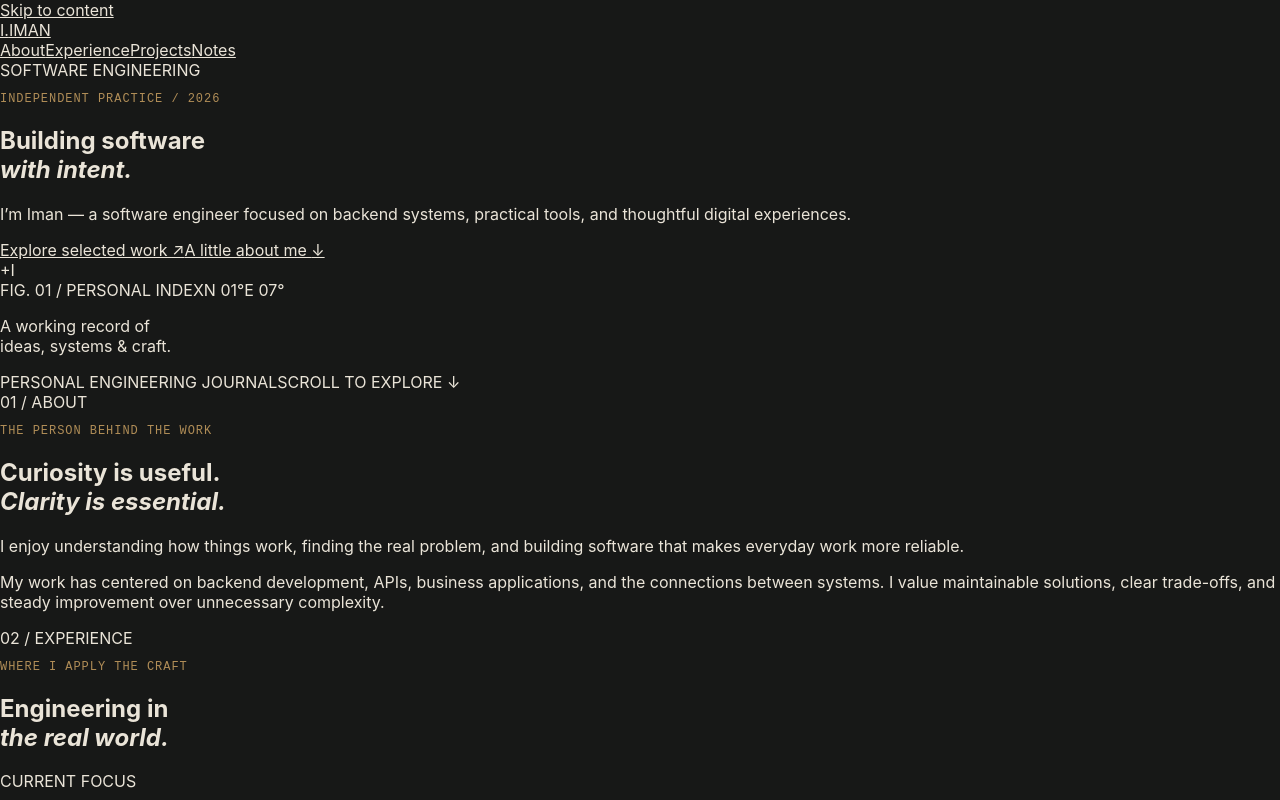
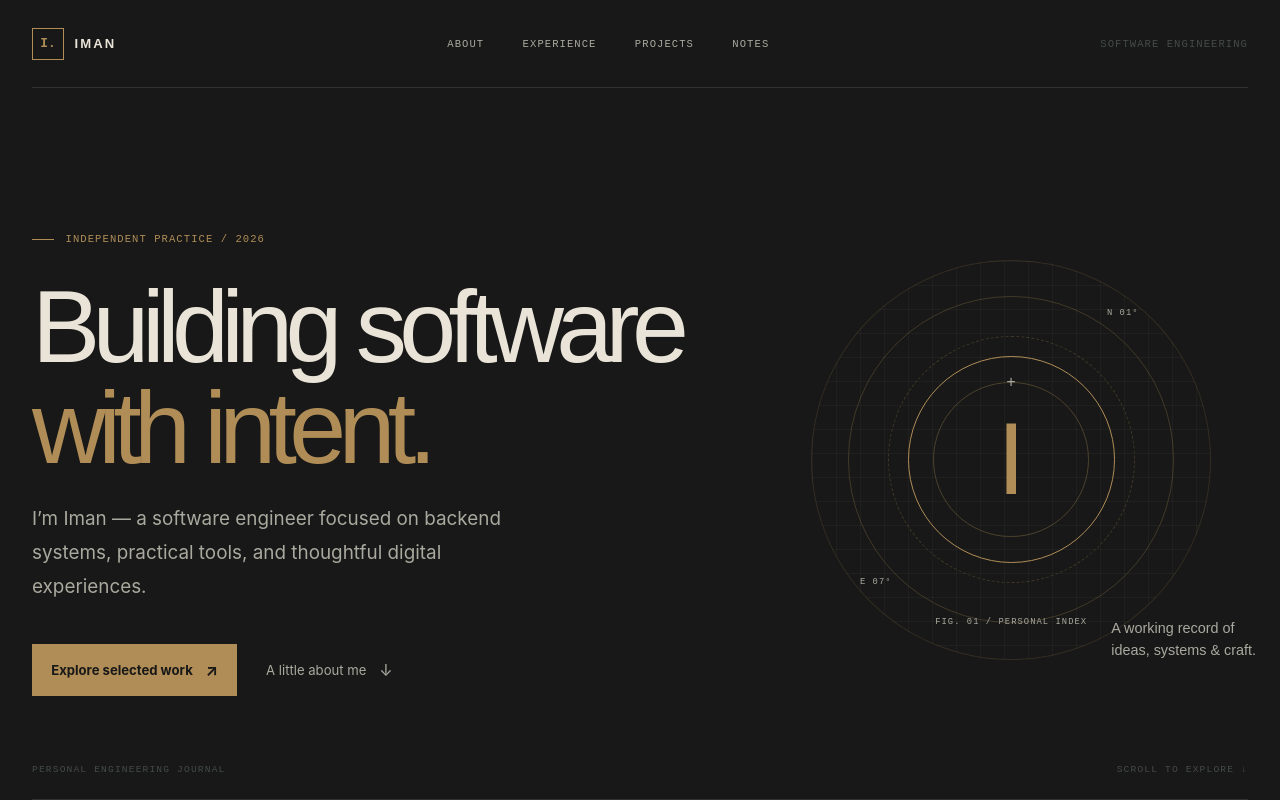
Before and after one commit to imandodo01/iman-portfolio, a React (Vite) app: page / in a window 1280 px wide. Shown: the top 800 px of the page. Built offline with nearby package versions, Linux system fonts and the light colour scheme.

Commit message:
feat(visual): style editorial blueprint portfolio layout

```diff
--- a/src/App.module.css
+++ b/src/App.module.css
@@ -1,30 +1,179 @@
-.shell {
-  width: min(100% - 3rem, 60rem);
+:global(*) { box-sizing: border-box; }
+
+.siteShell {
+  width: min(100% - 3rem, 76rem);
   margin-inline: auto;
-  padding-block: clamp(5rem, 14vh, 10rem);
 }
-.eyebrow {
+
+.skipLink {
+  position: absolute;
+  z-index: 10;
+  top: 0.75rem;
+  left: 1rem;
+  padding: 0.75rem 1rem;
+  transform: translateY(-160%);
+  background: var(--color-ivory);
+  color: var(--color-obsidian);
+}
+.skipLink:focus { transform: translateY(0); }
+
+.header {
+  min-height: 5.5rem;
+  display: flex;
+  align-items: center;
+  justify-content: space-between;
+  gap: 2rem;
+  border-bottom: var(--border-subtle);
+}
+.wordmark {
+  display: inline-flex;
+  align-items: center;
+  gap: 0.65rem;
+  color: var(--color-ivory);
+  text-decoration: none;
+  font-family: var(--font-heading);
+  font-size: 0.82rem;
+  font-weight: 700;
+  letter-spacing: 0.16em;
+}
+.wordmarkMark {
+  display: grid;
+  width: 2rem;
+  aspect-ratio: 1;
+  place-items: center;
+  border: 1px solid var(--color-brass);
   color: var(--color-brass);
   font-family: var(--font-mono);
-  font-size: 0.75rem;
-  letter-spacing: 0.08em;
+  font-size: 0.8rem;
+  letter-spacing: 0;
+}
+.navigation { display: flex; align-items: center; gap: clamp(1rem, 3vw, 2.5rem); }
+.navigation a, .headerMeta, .eyebrow, .sectionIndex, .metaLabel, .projectMeta, .projectVisualLabel, .projectVisualFoot, .backToTop, .footerYear {
+  font-family: var(--font-mono);
+  font-size: 0.66rem;
+  letter-spacing: 0.1em;
   text-transform: uppercase;
 }
-.shell h1 {
-  margin-block: 1rem;
+.navigation a { color: var(--color-muted); text-decoration: none; transition: color 160ms ease; }
+.navigation a:hover { color: var(--color-brass); }
+.headerMeta { color: var(--color-gunmetal); }
+
+.hero {
+  position: relative;
+  min-height: min(46rem, calc(100svh - 5.5rem));
+  display: grid;
+  grid-template-columns: minmax(0, 1.2fr) minmax(17rem, 0.8fr);
+  align-items: center;
+  gap: 2rem;
+  padding-block: clamp(5rem, 10vw, 9rem) 6rem;
+  border-bottom: var(--border-subtle);
+}
+.heroCopy { position: relative; z-index: 1; }
+.eyebrow { display: flex; align-items: center; gap: 0.7rem; color: var(--color-brass); }
+.eyebrow > span { display: inline-block; width: 1.4rem; height: 1px; background: currentColor; }
+.hero h1, .section h2 {
+  margin: 2rem 0 1.5rem;
   font-family: var(--font-heading);
-  font-size: clamp(2.75rem, 8vw, 5.5rem);
-  line-height: 1;
-  letter-spacing: -0.055em;
+  font-size: clamp(3.6rem, 8vw, 7.3rem);
+  font-weight: 500;
+  line-height: 0.98;
+  letter-spacing: -0.075em;
 }
-.description {
-  max-width: 42rem;
-  color: var(--color-ivory);
-  font-size: clamp(1.125rem, 2.5vw, 1.5rem);
+.hero h1 em, .section h2 em { color: var(--color-brass); font-style: normal; }
+.heroIntro { max-width: 33rem; color: var(--color-muted); font-size: clamp(1rem, 1.6vw, 1.18rem); line-height: 1.8; }
+.heroActions { display: flex; flex-wrap: wrap; align-items: center; gap: 1.8rem; margin-top: 2.5rem; }
+.primaryLink, .secondaryLink, .textLink { display: inline-flex; align-items: center; gap: 0.8rem; text-decoration: none; font-size: 0.82rem; }
+.primaryLink { padding: 1rem 1.2rem; background: var(--color-brass); color: var(--color-obsidian); font-weight: 650; }
+.primaryLink span, .secondaryLink span, .textLink span { font-size: 1rem; }
+.secondaryLink { color: var(--color-muted); }
+.secondaryLink:hover, .textLink:hover { color: var(--color-brass); }
+
+.heroAside { position: relative; display: grid; justify-items: center; align-content: center; min-height: 27rem; }
+.blueprint {
+  position: relative;
+  display: grid;
+  width: min(100%, 25rem);
+  aspect-ratio: 1;
+  place-items: center;
+  border: 1px solid rgb(176 141 87 / 18%);
+  border-radius: 50%;
+  background-image: linear-gradient(rgb(234 228 216 / 4%) 1px, transparent 1px), linear-gradient(90deg, rgb(234 228 216 / 4%) 1px, transparent 1px);
+  background-size: 1.5rem 1.5rem;
 }
-.note {
-  max-width: 38rem;
-  margin-top: 3rem;
-  color: var(--color-muted);
-  line-height: 1.7;
+.blueprint::before, .blueprint::after { content: ""; position: absolute; border: 1px solid rgb(176 141 87 / 28%); border-radius: 50%; }
+.blueprint::before { inset: 9%; }
+.blueprint::after { inset: 19%; border-style: dashed; }
+.blueprintCircle { display: grid; width: 52%; aspect-ratio: 1; place-items: center; border: 1px solid var(--color-brass); border-radius: 50%; }
+.blueprintInner { position: relative; display: grid; width: 76%; aspect-ratio: 1; place-items: center; border: 1px solid rgb(176 141 87 / 35%); border-radius: 50%; }
+.blueprintInitial { color: var(--color-brass); font-family: var(--font-heading); font-size: clamp(4rem, 8vw, 7rem); font-weight: 300; }
+.blueprintCross { position: absolute; top: 0; left: 50%; color: var(--color-muted); font-family: var(--font-mono); transform: translate(-50%, -50%); }
+.axisLabel, .axisTop, .axisBottom { position: absolute; color: var(--color-muted); font-family: var(--font-mono); font-size: 0.55rem; letter-spacing: 0.12em; }
+.axisLabel { bottom: 8%; }
+.axisTop { top: 12%; right: 18%; }
+.axisBottom { bottom: 18%; left: 12%; }
+.asideCaption { position: absolute; right: -0.5rem; bottom: 0; color: var(--color-muted); font-family: var(--font-heading); font-size: 0.9rem; line-height: 1.5; }
+.heroFoot { position: absolute; right: 0; bottom: 1.5rem; left: 0; display: flex; justify-content: space-between; color: var(--color-gunmetal); font-family: var(--font-mono); font-size: 0.6rem; letter-spacing: 0.12em; }
+
+.section { display: grid; grid-template-columns: 10rem minmax(0, 1fr); gap: clamp(2rem, 7vw, 7rem); padding-block: clamp(5rem, 10vw, 8.5rem); border-bottom: var(--border-subtle); }
+.sectionIndex { padding-top: 0.5rem; color: var(--color-brass); }
+.sectionBody { min-width: 0; }
+.section .eyebrow { margin: 0; }
+.section h2 { margin-block: 1.5rem 2.5rem; font-size: clamp(2.8rem, 5.5vw, 5.3rem); }
+.twoColumn { display: grid; grid-template-columns: 1fr 1fr; gap: 3rem; max-width: 54rem; }
+.lead { max-width: 34rem; margin: 0; color: var(--color-ivory); font-family: var(--font-heading); font-size: clamp(1.2rem, 2vw, 1.65rem); line-height: 1.55; letter-spacing: -0.025em; }
+.bodyCopy { max-width: 35rem; margin: 0; color: var(--color-muted); font-size: 0.94rem; line-height: 1.85; }
+
+.experienceRow { display: grid; grid-template-columns: minmax(12rem, 0.8fr) minmax(15rem, 1.2fr) 2rem; align-items: start; gap: 2rem; padding-block: 1.8rem; border-top: var(--border-subtle); border-bottom: var(--border-subtle); }
+.metaLabel { color: var(--color-brass); }
+.experienceRow h3, .projectDetails h3 { margin: 0.8rem 0 0; font-family: var(--font-heading); font-size: 1.4rem; font-weight: 500; }
+.rowNumber { color: var(--color-gunmetal); font-family: var(--font-mono); font-size: 0.75rem; }
+
+.projectCard { display: grid; grid-template-columns: minmax(15rem, 0.9fr) minmax(0, 1.1fr); gap: clamp(2rem, 5vw, 4rem); align-items: center; padding-block: 2rem; border-top: var(--border-subtle); }
+.projectVisual { position: relative; display: grid; min-height: 19rem; place-items: center; overflow: hidden; border: 1px solid rgb(176 141 87 / 24%); background-color: var(--color-charcoal); background-image: linear-gradient(rgb(234 228 216 / 5%) 1px, transparent 1px), linear-gradient(90deg, rgb(234 228 216 / 5%) 1px, transparent 1px); background-size: 1.25rem 1.25rem; }
+.projectVisualLabel, .projectVisualFoot { position: absolute; left: 1rem; color: var(--color-muted); font-size: 0.55rem; }
+.projectVisualLabel { top: 1rem; }
+.projectVisualFoot { bottom: 1rem; }
+.qrMark { position: relative; display: grid; width: 8rem; height: 8rem; grid-template-columns: 1fr 1fr; gap: 0.55rem; transform: rotate(-7deg); }
+.qrMark span { border: 0.8rem solid var(--color-brass); }
+.qrMark i { position: absolute; right: 0; bottom: 0; width: 2.4rem; height: 2.4rem; border: 0.65rem solid var(--color-paper); }
+.projectMeta { display: flex; justify-content: space-between; gap: 1rem; color: var(--color-brass); font-size: 0.58rem; }
+.projectDetails h3 { margin-block: 1.3rem; font-size: 2.2rem; }
+.tags { display: flex; flex-wrap: wrap; gap: 0.5rem; margin-block: 1.5rem; }
+.tags span { padding: 0.4rem 0.65rem; border: var(--border-subtle); color: var(--color-muted); font-family: var(--font-mono); font-size: 0.62rem; }
+.textLink { color: var(--color-ivory); font-weight: 600; }
+
+.footer { display: grid; grid-template-columns: auto 1fr auto auto; align-items: center; gap: 2rem; min-height: 7rem; }
+.footer p { color: var(--color-gunmetal); font-size: 0.75rem; }
+.backToTop, .footerYear { color: var(--color-muted); text-decoration: none; font-size: 0.58rem; }
+
+@media (max-width: 800px) {
+  .headerMeta { display: none; }
+  .hero { grid-template-columns: minmax(0, 1fr) minmax(12rem, 0.65fr); }
+  .section { grid-template-columns: 1fr; gap: 1.5rem; }
+  .sectionIndex { padding: 0; }
+  .experienceRow { grid-template-columns: 1fr 1.3fr; }
+  .rowNumber { display: none; }
+  .footer { grid-template-columns: auto 1fr auto; }
+  .footerYear { display: none; }
 }
+@media (max-width: 600px) {
+  .siteShell { width: min(100% - 2rem, 76rem); }
+  .header { min-height: 4.5rem; }
+  .navigation { gap: 0.9rem; }
+  .navigation a { font-size: 0.58rem; }
+  .hero { min-height: auto; grid-template-columns: 1fr; padding-block: 5rem 5rem; }
+  .hero h1 { font-size: clamp(3.5rem, 16vw, 5.5rem); }
+  .heroAside { min-height: 19rem; margin-top: 1rem; }
+  .blueprint { width: min(75%, 18rem); }
+  .asideCaption { right: 0; bottom: -0.5rem; }
+  .heroFoot { bottom: 1rem; font-size: 0.5rem; }
+  .heroFoot span:first-child { max-width: 8rem; }
+  .heroActions { gap: 1.2rem; }
+  .twoColumn, .projectCard { grid-template-columns: 1fr; gap: 1.5rem; }
+  .experienceRow { grid-template-columns: 1fr; gap: 1rem; }
+  .projectVisual { min-height: 16rem; }
+  .projectMeta { flex-wrap: wrap; }
+  .footer { grid-template-columns: 1fr auto; gap: 1rem; padding-block: 1.5rem; }
+  .footer p { grid-column: 1 / -1; grid-row: 2; margin: 0; }
+  .backToTop { grid-column: 2; grid-row: 1; }
+}
```
